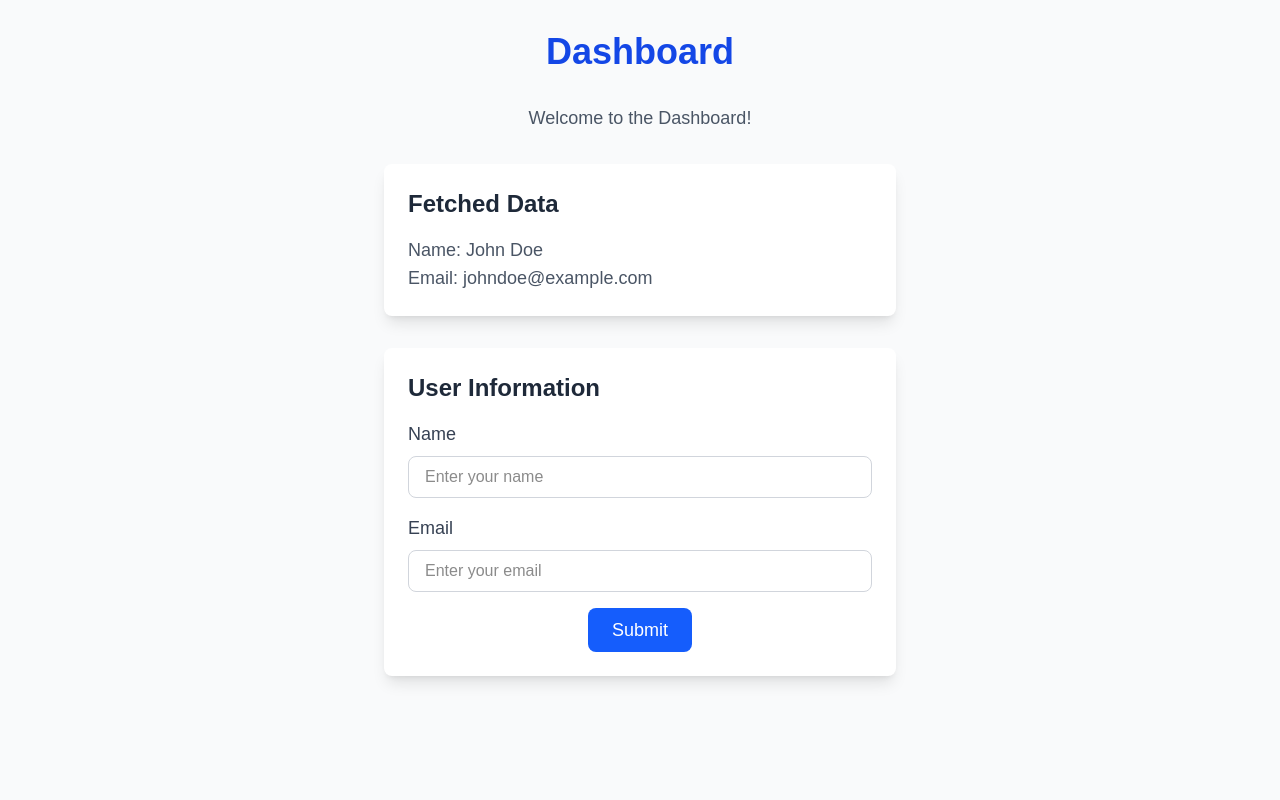
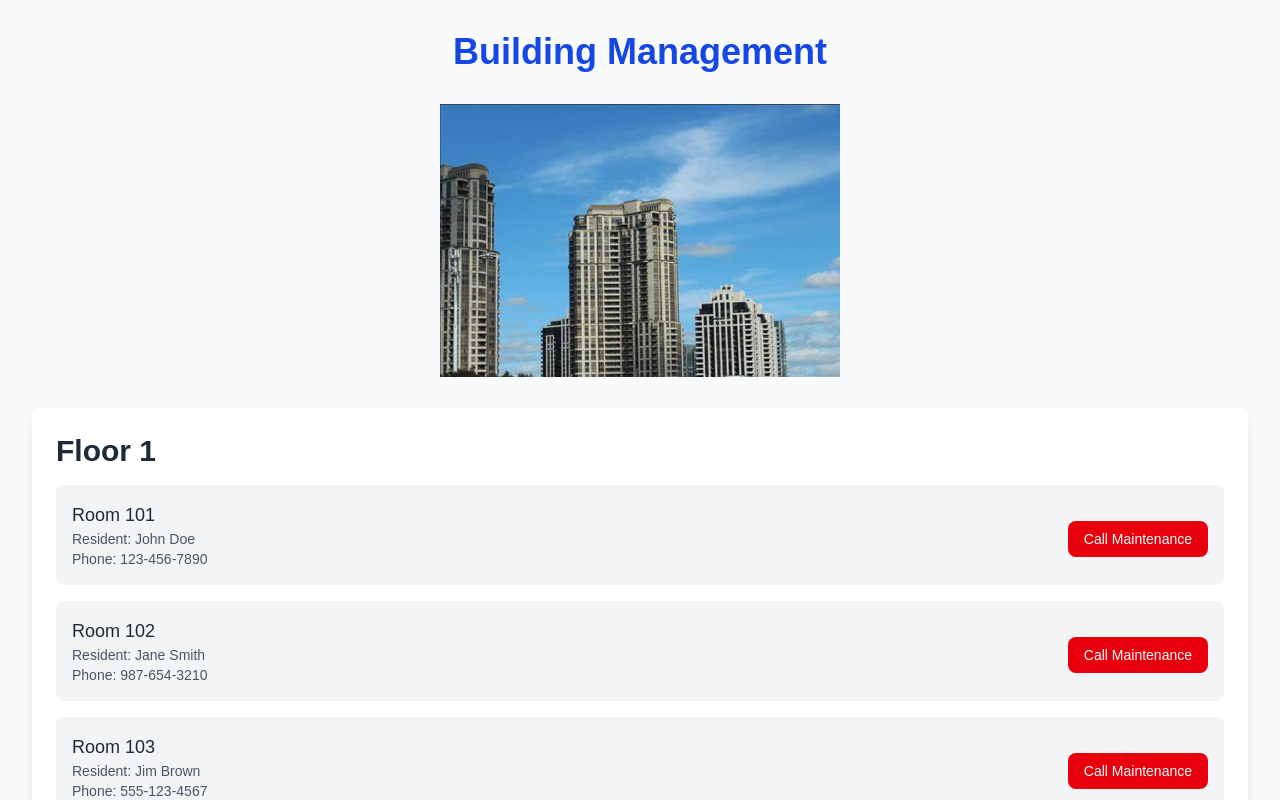
Before and after one commit to Na18422/building-management, a Next.js app: page / in a window 1280 px wide. Shown: the top 800 px of the page. Built offline with nearby package versions, Linux system fonts and the light colour scheme.

Commit message:
Update page.tsx

```diff
--- a/app/page.tsx
+++ b/app/page.tsx
@@ -1,129 +1,138 @@
  "use client";
+ import React, { useState } from "react";
+ import Image from "next/image";
+ import Link from "next/link";
 
-import React, { useState, useEffect } from "react";
+ interface Resident {
+   name: string;
+   phone: string;
+ }
 
-const Dashboard = () => {
-  const [formData, setFormData] = useState({
-    name: "",
-    email: "",
-  });
+ interface Room {
+   roomNumber: number;
+   resident: Resident;
+ }
 
-  const [submittedData, setSubmittedData] = useState<any>(null);
-  const [fetchedData, setFetchedData] = useState<any>(null);
+ interface Floor {
+   floor: number;
+   rooms: Room[];
+ }
 
-  useEffect(() => {
-    const fetchData = async () => {
+ const buildingData: Floor[] = [
+   {
+     floor: 1,
+     rooms: [
+       { roomNumber: 101, resident: { name: "John Doe", phone: "123-456-7890" } },
+       { roomNumber: 102, resident: { name: "Jane Smith", phone: "987-654-3210" } },
+       { roomNumber: 103, resident: { name: "Jim Brown", phone: "555-123-4567" } },
+     ],
+   },
+   {
+     floor: 2,
+     rooms: [
+       { roomNumber: 201, resident: { name: "Alice Green", phone: "111-222-3333" } },
+       { roomNumber: 202, resident: { name: "Bob White", phone: "444-555-6666" } },
+       { roomNumber: 203, resident: { name: "Charlie Black", phone: "777-888-9999" } },
+     ],
+   },
+   {
+     floor: 3,
+     rooms: [
+       { roomNumber: 301, resident: { name: "David Blue", phone: "888-999-0000" } },
+       { roomNumber: 302, resident: { name: "Eva Red", phone: "555-666-7777" } },
+       { roomNumber: 303, resident: { name: "Frank Yellow", phone: "123-234-5678" } },
+     ],
+   },
+ ];
+
+ const BuildingManagement = () => {
+   const [message, setMessage] = useState<string>('');
+   const [showPopup, setShowPopup] = useState<boolean>(false);
+
+   const handleCallMaintenance = async (roomNumber: number, residentName: string, issue: string) => {
      try {
-        const response = await fetch("/api/getUserData");
-        const data = await response.json();
-        setFetchedData(data);
+       const res = await fetch(`/api/callMaintenanceWorker?roomNumber=${roomNumber}&residentName=${residentName}&issue=${issue}`);
+       const data = await res.json();
+       setMessage(data.message);
+       setShowPopup(true);
      } catch (error) {
-        console.error("Error fetching data:", error);
+       setMessage('Error calling maintenance worker');
+       setShowPopup(true);
      }
    };
 
-    fetchData();
-  }, []);
-
-  const handleInputChange = (e: React.ChangeEvent<HTMLInputElement>) => {
-    const { name, value } = e.target;
-    setFormData((prev) => ({
-      ...prev,
-      [name]: value,
-    }));
-  };
-
-  const handleSubmit = async (e: React.FormEvent) => {
-    e.preventDefault();
-
-    try {
-      const response = await fetch("/api/submitUserData", {
-        method: "POST",
-        headers: {
-          "Content-Type": "application/json",
-        },
-        body: JSON.stringify(formData),
-      });
-
-      const result = await response.json();
-      setSubmittedData(result);
-    } catch (error) {
-      console.error("Error submitting form:", error);
-    }
+   const closePopup = () => {
+     setShowPopup(false);
+     setMessage('');
    };
 
    return (
      <div className="bg-gray-50 min-h-screen p-8">
-      <h1 className="text-4xl font-bold text-center text-blue-700 mb-8">Dashboard</h1>
-      <p className="text-lg text-center text-gray-600 mb-8">Welcome to the Dashboard!</p>
+       <h1 className="text-4xl font-bold text-center text-blue-700 mb-8">Building Management</h1>
 
-      <div className="max-w-lg mx-auto bg-white p-6 rounded-lg shadow-lg mb-8">
-        <h2 className="text-2xl font-semibold text-gray-800 mb-4">Fetched Data</h2>
-        {fetchedData ? (
-          <div>
-            <p className="text-lg text-gray-600">Name: {fetchedData.name}</p>
-            <p className="text-lg text-gray-600">Email: {fetchedData.email}</p>
-          </div>
-        ) : (
-          <p className="text-lg text-gray-600">No data found.</p>
-        )}
-      </div>
-
-      <div className="max-w-lg mx-auto bg-white p-6 rounded-lg shadow-lg">
-        <h2 className="text-2xl font-semibold text-gray-800 mb-4">User Information</h2>
-        <form onSubmit={handleSubmit}>
-          <div className="mb-4">
-            <label htmlFor="name" className="block text-lg font-medium text-gray-700 mb-2">
-              Name
-            </label>
-            <input
-              type="text"
-              id="name"
-              name="name"
-              value={formData.name}
-              onChange={handleInputChange}
-              className="w-full px-4 py-2 border border-gray-300 rounded-lg focus:outline-none focus:ring-2 focus:ring-blue-500"
-              placeholder="Enter your name"
-              required
+       <div className="flex justify-center mb-8">
+         <Image
+           src="/pic.png"
+           alt="Building Image"
+           width={400}
+           height={300}
          />
        </div>
 
-          <div className="mb-4">
-            <label htmlFor="email" className="block text-lg font-medium text-gray-700 mb-2">
-              Email
-            </label>
-            <input
-              type="email"
-              id="email"
-              name="email"
-              value={formData.email}
-              onChange={handleInputChange}
-              className="w-full px-4 py-2 border border-gray-300 rounded-lg focus:outline-none focus:ring-2 focus:ring-blue-500"
-              placeholder="Enter your email"
-              required
-            />
+       <div className="space-y-8">
+         {buildingData.map((floor, floorIndex) => (
+           <div key={floorIndex} className="bg-white shadow-lg rounded-lg p-6">
+             <h2 className="text-3xl font-semibold text-gray-800 mb-4">Floor {floor.floor}</h2>
+
+             <div className="space-y-4">
+               {floor.rooms.map((room, roomIndex) => (
+                 <div key={roomIndex} className="bg-gray-100 p-4 rounded-lg flex justify-between items-center">
+                   <div>
+                     <p className="text-lg font-medium text-gray-800">Room {room.roomNumber}</p>
+                     <p className="text-sm text-gray-600">Resident: {room.resident.name}</p>
+                     <p className="text-sm text-gray-600">Phone: {room.resident.phone}</p>
+                   </div>
+                   <div>
+                     <button
+                       onClick={() => handleCallMaintenance(room.roomNumber, room.resident.name, 'Leaky Pipe')}
+                       className="bg-red-600 text-white px-4 py-2 rounded-lg text-sm hover:bg-red-700 transition duration-300 mt-2"
+                     >
+                       Call Maintenance
+                     </button>
+                   </div>
+                 </div>
+               ))}
+             </div>
+           </div>
+         ))}
        </div>
 
-          <div className="text-center">
+       {showPopup && (
+         <div className="fixed top-0 left-0 right-0 bottom-0 bg-black bg-opacity-50 flex justify-center items-center">
+           <div className="bg-white p-6 rounded-lg shadow-lg max-w-sm w-full">
+             <h2 className="text-xl font-semibold text-center mb-4">Success</h2>
+             <p className="text-center text-gray-600">{message}</p>
+             <div className="mt-4 text-center">
                <button
-              type="submit"
-              className="bg-blue-600 text-white px-6 py-2 rounded-lg text-lg hover:bg-blue-700 transition duration-300"
+                 onClick={closePopup}
+                 className="bg-blue-600 text-white px-4 py-2 rounded-lg text-sm hover:bg-blue-700 transition duration-300"
                >
-              Submit
+                 Close
                </button>
              </div>
-        </form>
            </div>
-
-      {submittedData && (
-        <div className="mt-8 max-w-lg mx-auto bg-white p-6 rounded-lg shadow-lg">
-          <h2 className="text-2xl font-semibold text-gray-800 mb-4">Submitted Information</h2>
-          <p className="text-lg text-gray-600">Name: {submittedData.name}</p>
-          <p className="text-lg text-gray-600">Email: {submittedData.email}</p>
          </div>
        )}
+
+       <div className="text-center mt-8">
+         <Link href="/signin" className="text-blue-600 mx-4">Dashboard</Link>
+         <Link href="/dashboard" className="text-blue-600 mx-4">Signin</Link>
+         <Link href="/notifications" className="text-blue-600 mx-4">Notifications</Link>
+         <Link href="/settings" className="text-blue-600 mx-4">Settings</Link>
+         <Link href="/about" className="text-blue-600 mx-4">About</Link>
+       </div>
      </div>
    );
  };
 
-export default Dashboard;
+ export default BuildingManagement;
```
Lines whose indentation alone changed are shown as unchanged.
